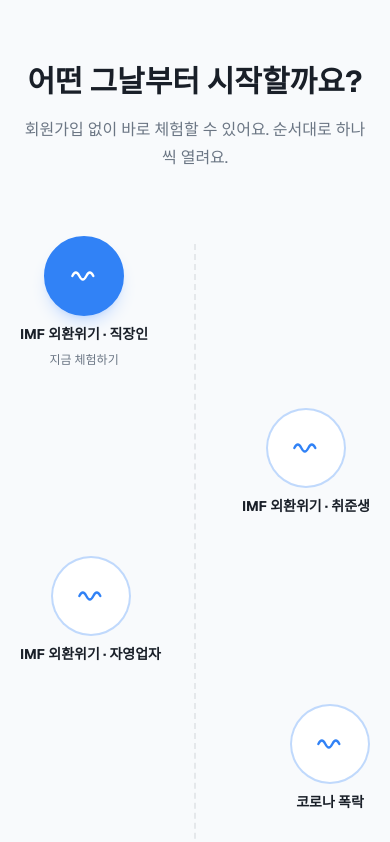
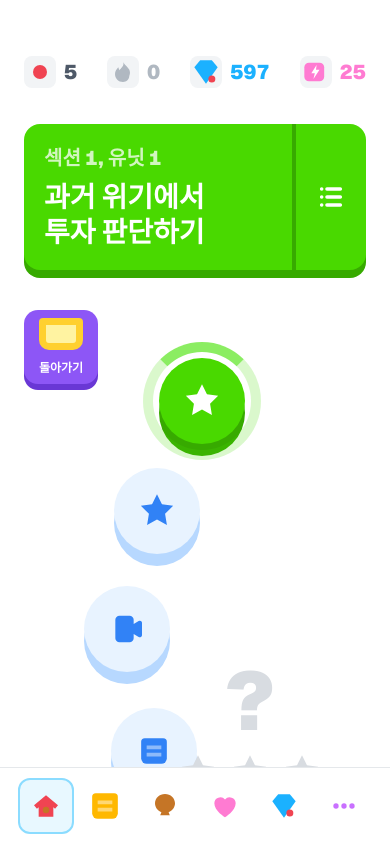
Before and after one commit to choiyoung69/woowa-prototype-investment, a Next.js app in the folder landing/: page /scenarios in a window 390 px wide. Shown: the top 842 px of the page. Built offline with nearby package versions, Linux system fonts and the light colour scheme.

Commit message:
Redesign scenarios as mobile stage map

```diff
--- a/landing/src/app/scenarios/page.tsx
+++ b/landing/src/app/scenarios/page.tsx
@@ -1,46 +1,314 @@
+import Link from "next/link";
 import type { Metadata } from "next";
 import { scenarios, upcomingScenarios } from "@/data/scenarios";
-import { PathNode, WaveIcon, ChartIcon } from "@/components/PathNode";
 
 export const metadata: Metadata = {
   title: "시나리오 선택 | 그날의 나에게",
 };
 
-export default function ScenariosPage() {
+const mapNodes = [
+  { kind: "star", x: "52%", y: 48, active: true },
+  { kind: "star", x: "39%", y: 158, hrefIndex: 1 },
+  { kind: "news", x: "30%", y: 276, hrefIndex: 2 },
+  { kind: "brief", x: "38%", y: 398, hrefIndex: 3 },
+  { kind: "star", x: "53%", y: 520 },
+  { kind: "news", x: "66%", y: 642 },
+  { kind: "trophy", x: "53%", y: 764 },
+];
+
+function TopStat({
+  icon,
+  value,
+  color,
+}: {
+  icon: React.ReactNode;
+  value: string;
+  color: string;
+}) {
   return (
-    <div className="mx-auto max-w-md px-5 py-16 sm:px-6">
-      <h1 className="text-center text-3xl font-bold sm:text-4xl">
-        어떤 그날부터 시작할까요?
-      </h1>
-      <p className="mt-4 text-center text-base leading-7 text-muted">
-        회원가입 없이 바로 체험할 수 있어요. 순서대로 하나씩 열려요.
-      </p>
-
-      <div className="relative mt-16 flex flex-col items-center gap-10">
-        <div className="pointer-events-none absolute inset-y-2 left-1/2 w-px -translate-x-1/2 border-l-2 border-dashed border-border" />
-
-        {scenarios.map((scenario, index) => (
-          <PathNode
-            key={scenario.id}
-            icon={<WaveIcon />}
-            label={scenario.title}
-            sublabel={index === 0 ? "지금 체험하기" : undefined}
-            href={`/scenario/${scenario.id}`}
-            align={index % 2 === 0 ? "left" : "right"}
-            featured={index === 0}
-          />
-        ))}
-
-        {upcomingScenarios.map((scenario, index) => (
-          <PathNode
-            key={scenario.id}
-            icon={<ChartIcon />}
-            label={scenario.title}
-            sublabel="준비 중"
-            align={(scenarios.length + index) % 2 === 0 ? "left" : "right"}
-          />
-        ))}
+    <div className="flex items-center gap-2">
+      <div className="flex h-8 w-8 items-center justify-center rounded-[8px] bg-surface-2">
+        {icon}
       </div>
+      <span className={`text-xl font-black ${color}`}>{value}</span>
     </div>
   );
 }
+
+function DotIcon() {
+  return <span className="block h-3.5 w-3.5 rounded-full bg-down" />;
+}
+
+function FlameIcon() {
+  return (
+    <svg viewBox="0 0 24 24" className="h-6 w-6 fill-[#b0b8c1]">
+      <path d="M12.4 2.3c.5 3-1 4.8-2.4 6.3-1.2 1.3-2.4 2.5-2.4 4.6 0 2.1 1.5 3.9 3.5 4.4-.7-1.5-.4-3 .7-4.3.5-.6 1.1-1.2 1.3-2.2 1.9 1.4 3 3.1 3 5.2 0 .4 0 .8-.1 1.2 1.8-.8 3-2.6 3-4.8 0-4.7-4.6-6.3-6.6-10.4Z" />
+      <path d="M12 22c-4.5 0-8-3.4-8-8 0-2.9 1.6-5 3.3-6.8.3 1.6.9 2.8 1.8 3.6.3-1.8 1.8-3.4 3.9-5.4.2 2.8 1.7 4.4 3.1 5.8 1.1 1.2 2.2 2.4 2.2 4.6 0 3.7-2.8 6.2-6.3 6.2Z" />
+    </svg>
+  );
+}
+
+function GemIcon() {
+  return (
+    <svg viewBox="0 0 24 24" className="h-7 w-7 fill-[#1bb1ff]">
+      <path d="M7 2h10l5 6-10 14L2 8l5-6Z" />
+      <circle cx="17" cy="18" r="3" className="fill-down" />
+    </svg>
+  );
+}
+
+function EnergyIcon() {
+  return (
+    <svg viewBox="0 0 24 24" className="h-7 w-7 fill-[#ff7bd2]">
+      <rect x="2" y="4" width="17" height="16" rx="4" />
+      <path
+        d="M12.5 6 8 13h3l-1.2 5L15 10h-3l.5-4Z"
+        className="fill-white"
+      />
+    </svg>
+  );
+}
+
+function MenuIcon() {
+  return (
+    <svg
+      viewBox="0 0 24 24"
+      className="h-8 w-8"
+      fill="none"
+      stroke="currentColor"
+      strokeWidth={2.7}
+      strokeLinecap="round"
+      strokeLinejoin="round"
+    >
+      <path d="M9 6h10M9 12h10M9 18h10" />
+      <path d="M5 6h.01M5 12h.01M5 18h.01" />
+    </svg>
+  );
+}
+
+function NodeIcon({ kind }: { kind: string }) {
+  if (kind === "news") {
+    return (
+      <svg viewBox="0 0 24 24" className="h-10 w-10 fill-current">
+        <path d="M5 6.5A2.5 2.5 0 0 1 7.5 4h6A2.5 2.5 0 0 1 16 6.5V9l3-1.8A1.3 1.3 0 0 1 21 8.3v7.4a1.3 1.3 0 0 1-2 1.1L16 15v2.5a2.5 2.5 0 0 1-2.5 2.5h-6A2.5 2.5 0 0 1 5 17.5v-11Z" />
+      </svg>
+    );
+  }
+
+  if (kind === "brief") {
+    return (
+      <svg viewBox="0 0 24 24" className="h-11 w-11 fill-current">
+        <path d="M7 5h10a2 2 0 0 1 2 2v9a3 3 0 0 1-3 3H8a3 3 0 0 1-3-3V7a2 2 0 0 1 2-2Z" />
+        <path d="M8 9h8v2H8V9Zm0 4h8v2H8v-2Z" className="fill-white/45" />
+      </svg>
+    );
+  }
+
+  if (kind === "trophy") {
+    return (
+      <svg viewBox="0 0 24 24" className="h-11 w-11 fill-current">
+        <path d="M7 4h10v3h3v2a5 5 0 0 1-4.7 5A5.8 5.8 0 0 1 13 16.7V19h3v2H8v-2h3v-2.3A5.8 5.8 0 0 1 8.7 14 5 5 0 0 1 4 9V7h3V4Zm10 5v2.8A3 3 0 0 0 18 9h-1ZM6 9a3 3 0 0 0 1 2.8V9H6Z" />
+      </svg>
+    );
+  }
+
+  return (
+    <svg viewBox="0 0 24 24" className="h-11 w-11 fill-current">
+      <path d="m12 2.8 2.7 5.5 6.1.9-4.4 4.3 1 6.1L12 16.7l-5.4 2.9 1-6.1-4.4-4.3 6.1-.9L12 2.8Z" />
+    </svg>
+  );
+}
+
+function StageNode({
+  kind,
+  x,
+  y,
+  active,
+  href,
+}: {
+  kind: string;
+  x: string;
+  y: number;
+  active?: boolean;
+  href?: string;
+}) {
+  const node = (
+    <div
+      className={`relative flex h-[86px] w-[86px] items-center justify-center rounded-full ${
+        active
+          ? "bg-[#49d900] text-white shadow-[0_12px_0_#37aa00]"
+          : href
+            ? "bg-[#e8f3ff] text-accent shadow-[0_12px_0_#b7d8ff]"
+            : "bg-[#e5e7ea] text-[#b0b8c1] shadow-[0_12px_0_#b6bbc1]"
+      }`}
+      style={{ transform: "translateX(-50%)" }}
+    >
+      {active && (
+        <div className="absolute -inset-4 rounded-full border-[10px] border-[#49d900]/20 border-t-[#8bed62]" />
+      )}
+      <NodeIcon kind={kind} />
+    </div>
+  );
+
+  return (
+    <div className="absolute" style={{ left: x, top: y }}>
+      {href ? (
+        <Link aria-label="시나리오 시작" href={href}>
+          {node}
+        </Link>
+      ) : (
+        node
+      )}
+    </div>
+  );
+}
+
+function BottomNav() {
+  const items = [
+    { label: "홈", color: "text-down", active: true, icon: "home" },
+    { label: "보관함", color: "text-[#ffb800]", icon: "chest" },
+    { label: "랭킹", color: "text-[#c57526]", icon: "rank" },
+    { label: "복기", color: "text-[#ff7bd2]", icon: "heart" },
+    { label: "학습", color: "text-accent", icon: "gem" },
+    { label: "더보기", color: "text-[#c970ff]", icon: "more" },
+  ];
+
+  return (
+    <nav className="fixed inset-x-0 bottom-0 z-10 border-t border-border bg-surface">
+      <div className="mx-auto grid h-[76px] max-w-md grid-cols-6 items-center px-4">
+        {items.map((item) => (
+          <button
+            key={item.label}
+            type="button"
+            className={`mx-auto flex h-14 w-14 items-center justify-center rounded-[12px] ${
+              item.active ? "border-2 border-[#8bdcff] bg-[#e8f8ff]" : ""
+            } ${item.color}`}
+            aria-label={item.label}
+          >
+            <NavIcon kind={item.icon} />
+          </button>
+        ))}
+      </div>
+    </nav>
+  );
+}
+
+function NavIcon({ kind }: { kind: string }) {
+  if (kind === "home") {
+    return (
+      <svg viewBox="0 0 24 24" className="h-8 w-8 fill-current">
+        <path d="M3 11.5 12 4l9 7.5-2.2 2.6-1.3-1.1V20H6.5v-7L5.2 14.1 3 11.5Z" />
+        <circle cx="12" cy="15" r="2.4" className="fill-[#c57526]" />
+      </svg>
+    );
+  }
+  if (kind === "chest") {
+    return <NodeIcon kind="brief" />;
+  }
+  if (kind === "rank") {
+    return (
+      <svg viewBox="0 0 24 24" className="h-8 w-8 fill-current">
+        <path d="M12 3c4.2 0 7.5 3.1 7.5 7 0 3-2 5.6-4.8 6.6l.9 2.4H8.4l.9-2.4C6.5 15.6 4.5 13 4.5 10c0-3.9 3.3-7 7.5-7Z" />
+      </svg>
+    );
+  }
+  if (kind === "heart") {
+    return (
+      <svg viewBox="0 0 24 24" className="h-8 w-8 fill-current">
+        <path d="M12 20.5s-8-4.7-8-10.5a4.5 4.5 0 0 1 8-2.8A4.5 4.5 0 0 1 20 10c0 5.8-8 10.5-8 10.5Z" />
+      </svg>
+    );
+  }
+  if (kind === "gem") {
+    return <GemIcon />;
+  }
+  return (
+    <svg viewBox="0 0 24 24" className="h-8 w-8 fill-current">
+      <circle cx="6" cy="12" r="2" />
+      <circle cx="12" cy="12" r="2" />
+      <circle cx="18" cy="12" r="2" />
+    </svg>
+  );
+}
+
+export default function ScenariosPage() {
+  const firstScenario = scenarios[0];
+
+  return (
+    <main className="min-h-screen bg-surface pb-[96px]">
+      <h1 className="sr-only">투자 학습 시나리오 맵</h1>
+      <div className="mx-auto min-h-screen max-w-md px-6 pt-14">
+        <div className="flex items-center justify-between">
+          <TopStat icon={<DotIcon />} value="5" color="text-[#4e5968]" />
+          <TopStat icon={<FlameIcon />} value="0" color="text-[#b0b8c1]" />
+          <TopStat icon={<GemIcon />} value="597" color="text-[#1bb1ff]" />
+          <TopStat icon={<EnergyIcon />} value="25" color="text-[#ff7bd2]" />
+        </div>
+
+        <Link
+          href={firstScenario ? `/scenario/${firstScenario.id}` : "/"}
+          className="mt-9 grid min-h-[116px] grid-cols-[1fr_74px] overflow-hidden rounded-[16px] bg-[#49d900] text-white shadow-[0_8px_0_#37aa00]"
+        >
+          <div className="px-5 py-5">
+            <p className="text-xl font-black text-white/75">섹션 1, 유닛 1</p>
+            <p className="mt-2 text-[28px] font-black leading-tight">
+              과거 위기에서
+              <br />
+              투자 판단하기
+            </p>
+          </div>
+          <div className="flex items-center justify-center border-l-4 border-[#37aa00]">
+            <MenuIcon />
+          </div>
+        </Link>
+
+        <div className="relative mx-auto mt-10 h-[900px] max-w-[360px]">
+          <Link
+            href="/"
+            className="absolute left-0 top-0 flex h-[74px] w-[74px] flex-col items-center justify-end overflow-hidden rounded-[14px] bg-[#8d56f6] pb-2 text-xs font-black text-white shadow-[0_6px_0_#6937d5]"
+          >
+            <span className="absolute top-2 h-8 w-11 rounded-b-[10px] rounded-t-[4px] border-[7px] border-[#ffd02f] bg-[#fff3a1]" />
+            돌아가기
+          </Link>
+
+          {mapNodes.map((node, index) => {
+            const scenario = scenarios[node.hrefIndex ?? 0];
+            const href = node.active
+              ? `/scenario/${firstScenario.id}`
+              : node.hrefIndex !== undefined && scenario
+                ? `/scenario/${scenario.id}`
+                : undefined;
+
+            return (
+              <StageNode
+                key={`${node.kind}-${index}`}
+                kind={node.kind}
+                x={node.x}
+                y={node.y}
+                active={node.active}
+                href={href}
+              />
+            );
+          })}
+
+          <div className="absolute left-[66%] top-[350px] -translate-x-1/2 text-center text-[#d8dce1]">
+            <div className="text-[82px] font-black leading-none">?</div>
+            <div className="mt-2 flex gap-2">
+              <NodeIcon kind="star" />
+              <NodeIcon kind="star" />
+              <NodeIcon kind="star" />
+            </div>
+          </div>
+
+          <div className="absolute bottom-5 left-1/2 w-full -translate-x-1/2 text-center">
+            <p className="text-sm font-bold text-muted">
+              다음 공개 예정: {upcomingScenarios.map((item) => item.title).join(", ")}
+            </p>
+          </div>
+        </div>
+      </div>
+
+      <BottomNav />
+    </main>
+  );
+}
```
